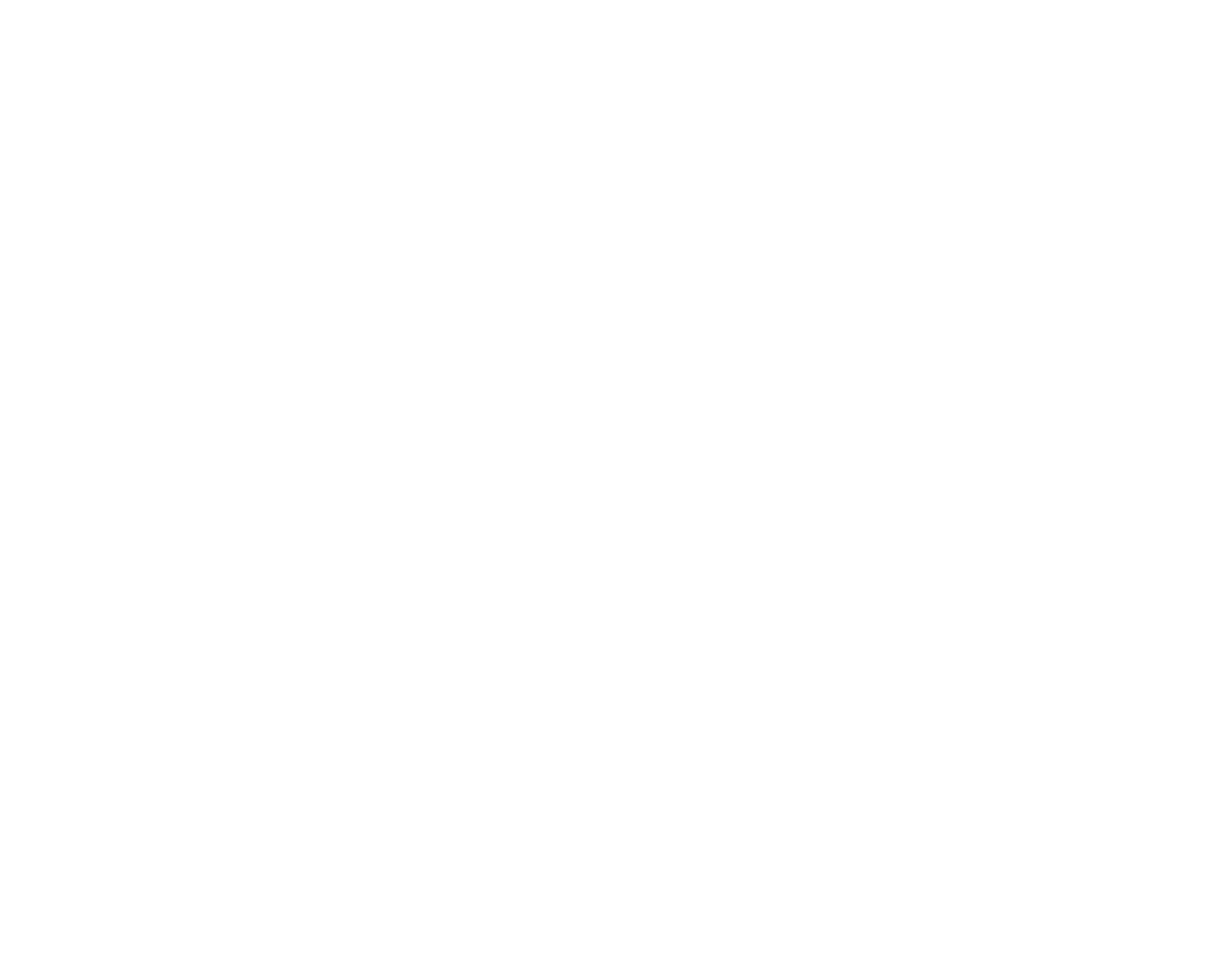
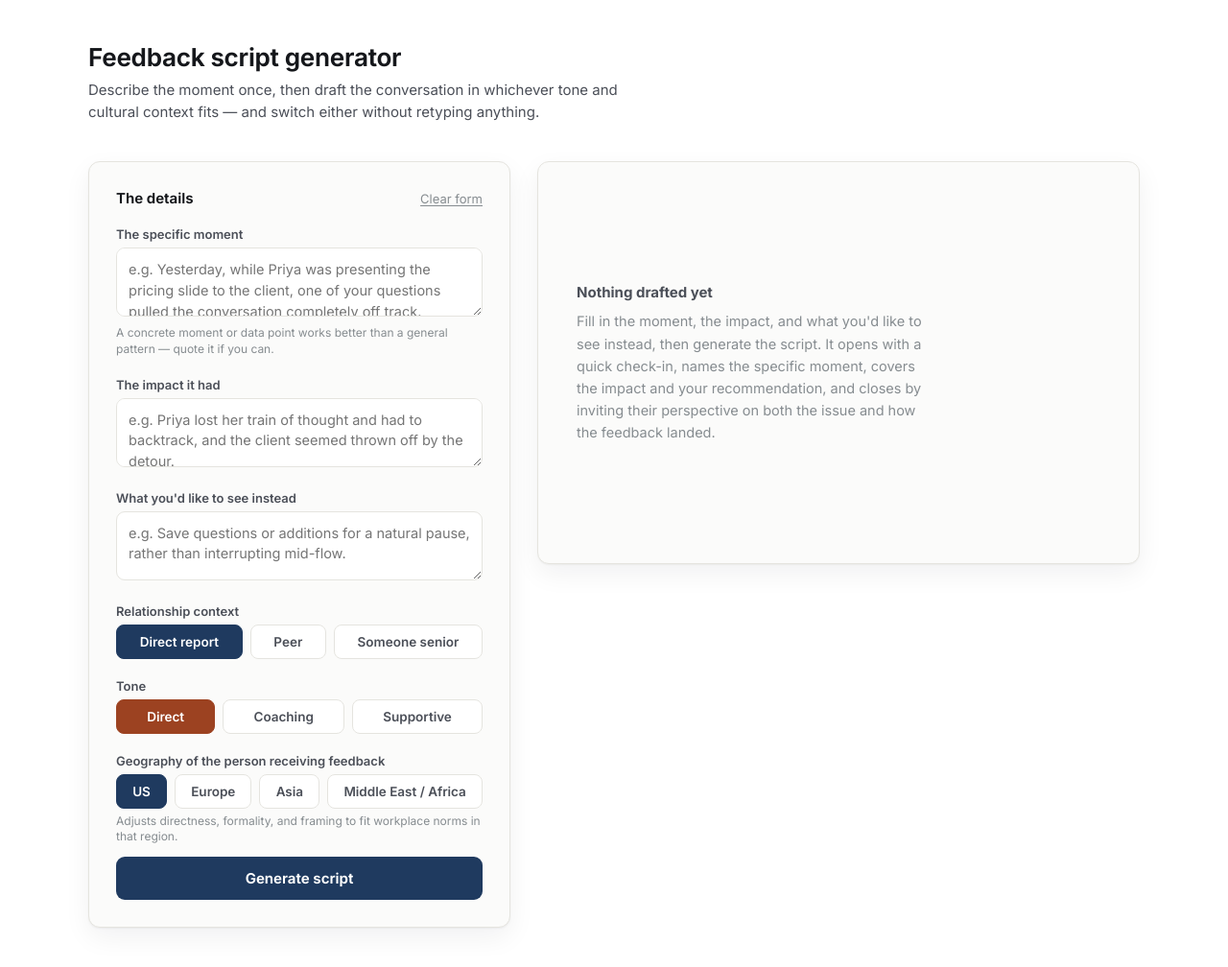
Before and after one commit to Curiouz4Ever/Feedback-Script-Generator, a website: page public/index.html in a window 1280 px wide. Shown: the whole page at 96% size. Before the commit the page ends 800 px from the top, so only its background shows below. Drawn offline with Linux system fonts and the light colour scheme.

Commit message:
Update index.html

```diff
--- a/public/index.html
+++ b/public/index.html
@@ -398,3 +398,84 @@
     .pushback-tag{ width:auto; }
   }
 </style>
+</head>
+<body>
+
+<header class="page">
+  <h1>Feedback script generator</h1>
+  <p>Describe the moment once, then draft the conversation in whichever tone and cultural context fits — and switch either without retyping anything.</p>
+</header>
+
+<div class="wrap">
+  <div class="app">
+
+    <!-- FORM -->
+    <div class="card form-card">
+      <div class="form-head">
+        <h2>The details</h2>
+        <button class="clear-link" id="clearBtn" type="button">Clear form</button>
+      </div>
+
+      <div class="field">
+        <label for="moment">The specific moment</label>
+        <textarea id="moment" placeholder="e.g. Yesterday, while Priya was presenting the pricing slide to the client, one of your questions pulled the conversation completely off track."></textarea>
+        <p class="hint">A concrete moment or data point works better than a general pattern — quote it if you can.</p>
+      </div>
+
+      <div class="field">
+        <label for="impact">The impact it had</label>
+        <textarea id="impact" placeholder="e.g. Priya lost her train of thought and had to backtrack, and the client seemed thrown off by the detour."></textarea>
+      </div>
+
+      <div class="field">
+        <label for="recommendation">What you'd like to see instead</label>
+        <textarea id="recommendation" placeholder="e.g. Save questions or additions for a natural pause, rather than interrupting mid-flow."></textarea>
+      </div>
+
+      <div class="field">
+        <label>Relationship context</label>
+        <div class="segmented" role="group" aria-label="Relationship context">
+          <button type="button" class="seg-btn" data-rel="direct_report" aria-pressed="true">Direct report</button>
+          <button type="button" class="seg-btn" data-rel="peer" aria-pressed="false">Peer</button>
+          <button type="button" class="seg-btn" data-rel="senior" aria-pressed="false">Someone senior</button>
+        </div>
+      </div>
+
+      <div class="field">
+        <label>Tone</label>
+        <div class="segmented" role="group" aria-label="Tone">
+          <button type="button" class="seg-btn tone" data-tone="direct" aria-pressed="true">Direct</button>
+          <button type="button" class="seg-btn tone" data-tone="coaching" aria-pressed="false">Coaching</button>
+          <button type="button" class="seg-btn tone" data-tone="supportive" aria-pressed="false">Supportive</button>
+        </div>
+      </div>
+
+      <div class="field" style="margin-bottom:8px;">
+        <label>Geography of the person receiving feedback</label>
+        <div class="segmented" role="group" aria-label="Geography">
+          <button type="button" class="seg-btn geo" data-geo="us" aria-pressed="true">US</button>
+          <button type="button" class="seg-btn geo" data-geo="europe" aria-pressed="false">Europe</button>
+          <button type="button" class="seg-btn geo" data-geo="asia" aria-pressed="false">Asia</button>
+          <button type="button" class="seg-btn geo" data-geo="emea_mea" aria-pressed="false">Middle East / Africa</button>
+        </div>
+        <p class="hint">Adjusts directness, formality, and framing to fit workplace norms in that region.</p>
+      </div>
+
+      <button class="generate-btn" id="generateBtn" type="button">
+        <span class="spinner"></span>
+        <span id="generateLabel">Generate script</span>
+      </button>
+
+      <div class="error-box" id="errorBox"></div>
+    </div>
+
+    <!-- OUTPUT -->
+    <div class="card output-card" id="outputCard">
+      <div class="empty-state" id="emptyState">
+        <strong>Nothing drafted yet</strong>
+        Fill in the moment, the impact, and what you'd like to see instead, then generate the script. It opens with a quick check-in, names the specific moment, covers the impact and your recommendation, and closes by inviting their perspective on both the issue and how the feedback landed.
+      </div>
+    </div>
+
+  </div>
+</div>
```
